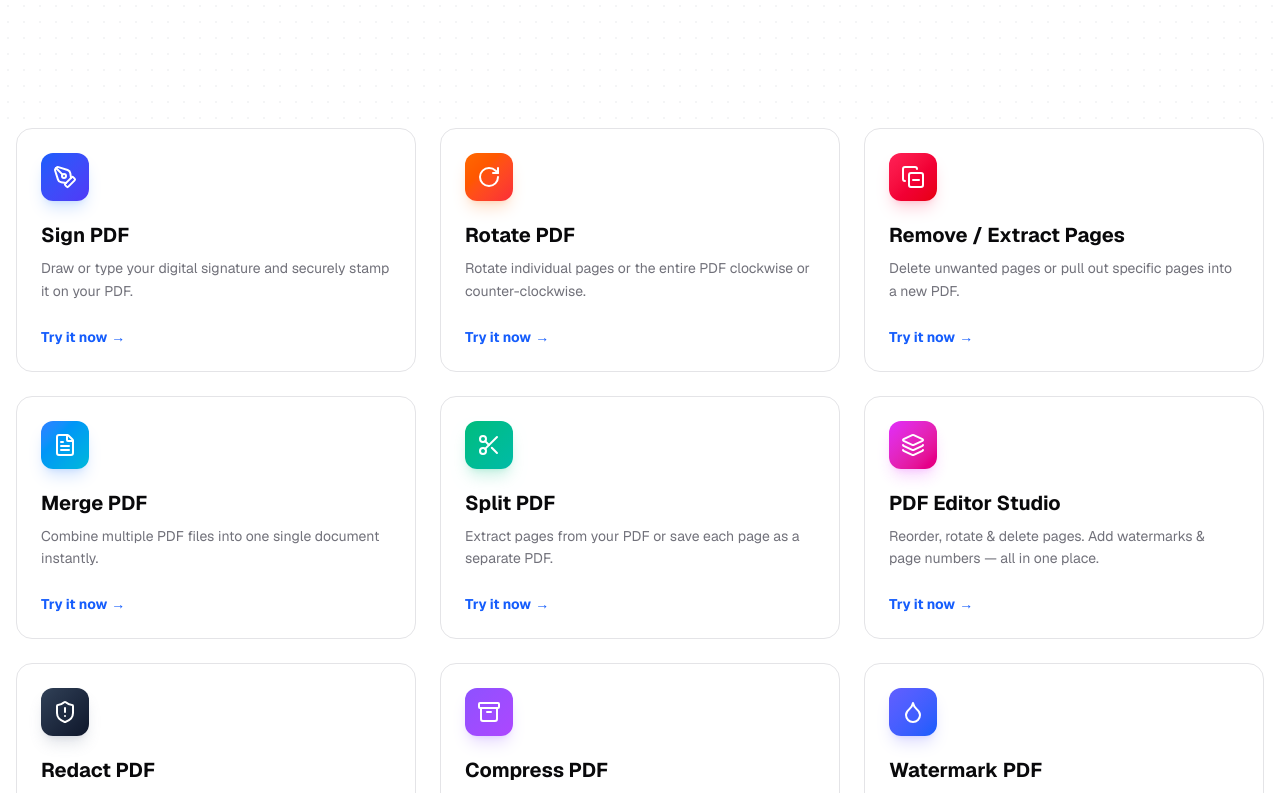
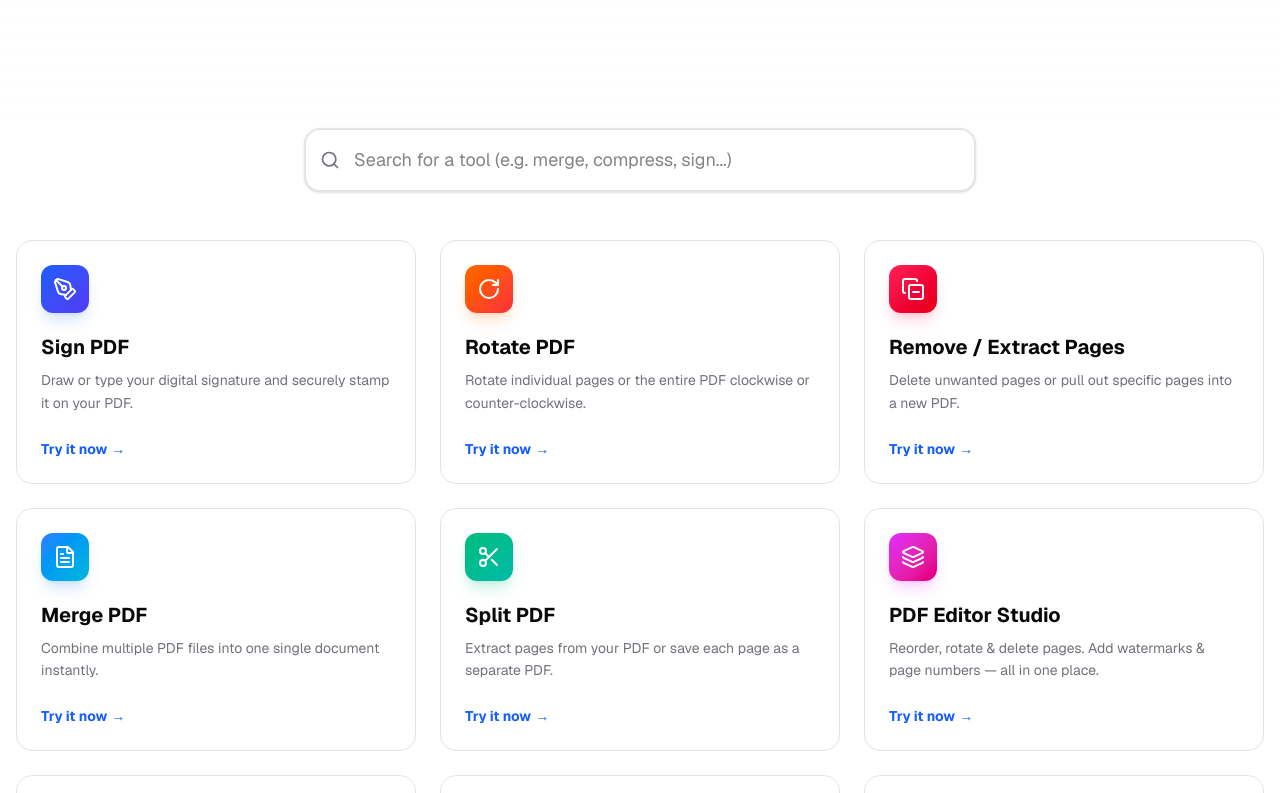
Before and after one commit to Shivnath-sharma/NexPDF, a Next.js app in the folder frontend/: page / in a window 1280 px wide. Shown: the part 547-1340 px from the top of the page. Built offline with nearby package versions, Linux system fonts and the light colour scheme.

Commit message:
feat: add Search Bar to homepage to filter tools

```diff
--- a/frontend/src/app/page.tsx
+++ b/frontend/src/app/page.tsx
@@ -1,7 +1,7 @@
 import { Sparkles, Zap, Lock } from 'lucide-react';
 import Link from 'next/link';
-import { TOOLS } from '@/config/tools';
 import { RecentToolsList } from '@/components/RecentToolsList';
+import { ToolsGrid } from '@/components/ToolsGrid';
 
 export default function Home() {
 
@@ -35,39 +35,8 @@ export default function Home() {
 
       <RecentToolsList />
 
-      {/* Tools Grid */}
-      <section className="w-full max-w-7xl px-4 pb-24">
-        <div className="flex flex-wrap justify-center gap-6">
-          {TOOLS.map((tool) => {
-            const IconComponent = tool.icon;
-            return (
-              <Link
-                key={tool.name}
-                href={tool.href}
-                className="group relative flex flex-col justify-between overflow-hidden rounded-2xl bg-card p-6 border border-border transition-all duration-300 w-full sm:w-[calc(50%-12px)] lg:w-[calc(33.333%-16px)] max-w-[420px] hover:shadow-2xl hover:-translate-y-2 hover:border-primary/50 dark:hover:shadow-[0_8px_30px_rgba(255,255,255,0.08)]"
-              >
-                <div className={`absolute top-0 right-0 w-32 h-32 bg-gradient-to-br ${tool.color} rounded-full blur-3xl opacity-0 group-hover:opacity-20 transition-opacity duration-500 -mr-10 -mt-10`}></div>
-
-                <div>
-                  <div className={`inline-flex items-center justify-center rounded-xl bg-gradient-to-br ${tool.color} p-3 mb-5 text-white shadow-lg ${tool.shadow} transform group-hover:scale-110 transition-transform duration-300`}>
-                    <IconComponent size={24} />
-                  </div>
-                  <h3 className="text-xl font-bold mb-2 group-hover:text-primary transition-colors">
-                    {tool.name}
-                  </h3>
-                  <p className="text-muted-foreground text-sm leading-relaxed">
-                    {tool.description}
-                  </p>
-                </div>
-
-                <div className="mt-6 flex items-center text-sm font-bold text-blue-600 dark:text-blue-400 group-hover:text-blue-700 dark:group-hover:text-blue-300 transition-colors">
-                  Try it now <span className="ml-1 group-hover:translate-x-1 transition-transform">→</span>
-                </div>
-              </Link>
-            );
-          })}
-        </div>
-      </section>
+      {/* Tools Grid with Search */}
+      <ToolsGrid />
     </div>
   );
 }
--- /dev/null
+++ b/frontend/src/components/ToolsGrid.tsx
@@ -0,0 +1,72 @@
+'use client';
+
+import { useState } from 'react';
+import Link from 'next/link';
+import { Search } from 'lucide-react';
+import { TOOLS } from '@/config/tools';
+
+export function ToolsGrid() {
+  const [query, setQuery] = useState('');
+
+  const filteredTools = TOOLS.filter(tool =>
+    tool.name.toLowerCase().includes(query.toLowerCase()) ||
+    tool.description.toLowerCase().includes(query.toLowerCase())
+  );
+
+  return (
+    <section className="w-full max-w-7xl px-4 pb-24 flex flex-col items-center">
+      {/* Search Bar */}
+      <div className="w-full max-w-2xl mb-12 relative group">
+        <div className="absolute inset-y-0 left-0 pl-4 flex items-center pointer-events-none">
+          <Search className="h-5 w-5 text-muted-foreground group-focus-within:text-primary transition-colors" />
+        </div>
+        <input
+          type="text"
+          className="w-full bg-card border-2 border-border rounded-2xl py-4 pl-12 pr-4 text-lg focus:outline-none focus:border-primary/50 focus:ring-4 focus:ring-primary/10 transition-all shadow-sm hover:shadow-md"
+          placeholder="Search for a tool (e.g. merge, compress, sign...)"
+          value={query}
+          onChange={(e) => setQuery(e.target.value)}
+        />
+      </div>
+
+      {/* Grid */}
+      {filteredTools.length > 0 ? (
+        <div className="flex flex-wrap justify-center gap-6 w-full">
+          {filteredTools.map((tool) => {
+            const IconComponent = tool.icon;
+            return (
+              <Link
+                key={tool.name}
+                href={tool.href}
+                className="group relative flex flex-col justify-between overflow-hidden rounded-2xl bg-card p-6 border border-border transition-all duration-300 w-full sm:w-[calc(50%-12px)] lg:w-[calc(33.333%-16px)] max-w-[420px] hover:shadow-2xl hover:-translate-y-2 hover:border-primary/50 dark:hover:shadow-[0_8px_30px_rgba(255,255,255,0.08)]"
+              >
+                <div className={`absolute top-0 right-0 w-32 h-32 bg-gradient-to-br ${tool.color} rounded-full blur-3xl opacity-0 group-hover:opacity-20 transition-opacity duration-500 -mr-10 -mt-10`}></div>
+
+                <div>
+                  <div className={`inline-flex items-center justify-center rounded-xl bg-gradient-to-br ${tool.color} p-3 mb-5 text-white shadow-lg ${tool.shadow} transform group-hover:scale-110 transition-transform duration-300`}>
+                    <IconComponent size={24} />
+                  </div>
+                  <h3 className="text-xl font-bold mb-2 group-hover:text-primary transition-colors">
+                    {tool.name}
+                  </h3>
+                  <p className="text-muted-foreground text-sm leading-relaxed">
+                    {tool.description}
+                  </p>
+                </div>
+
+                <div className="mt-6 flex items-center text-sm font-bold text-blue-600 dark:text-blue-400 group-hover:text-blue-700 dark:group-hover:text-blue-300 transition-colors">
+                  Try it now <span className="ml-1 group-hover:translate-x-1 transition-transform">→</span>
+                </div>
+              </Link>
+            );
+          })}
+        </div>
+      ) : (
+        <div className="py-20 text-center w-full bg-card rounded-3xl border border-border">
+          <p className="text-2xl font-semibold mb-2">No tools found</p>
+          <p className="text-muted-foreground">We couldn&apos;t find anything matching &quot;{query}&quot;</p>
+        </div>
+      )}
+    </section>
+  );
+}
```
Also changed, not shown: 2 other files (tests, documents, lock files or other folders).
